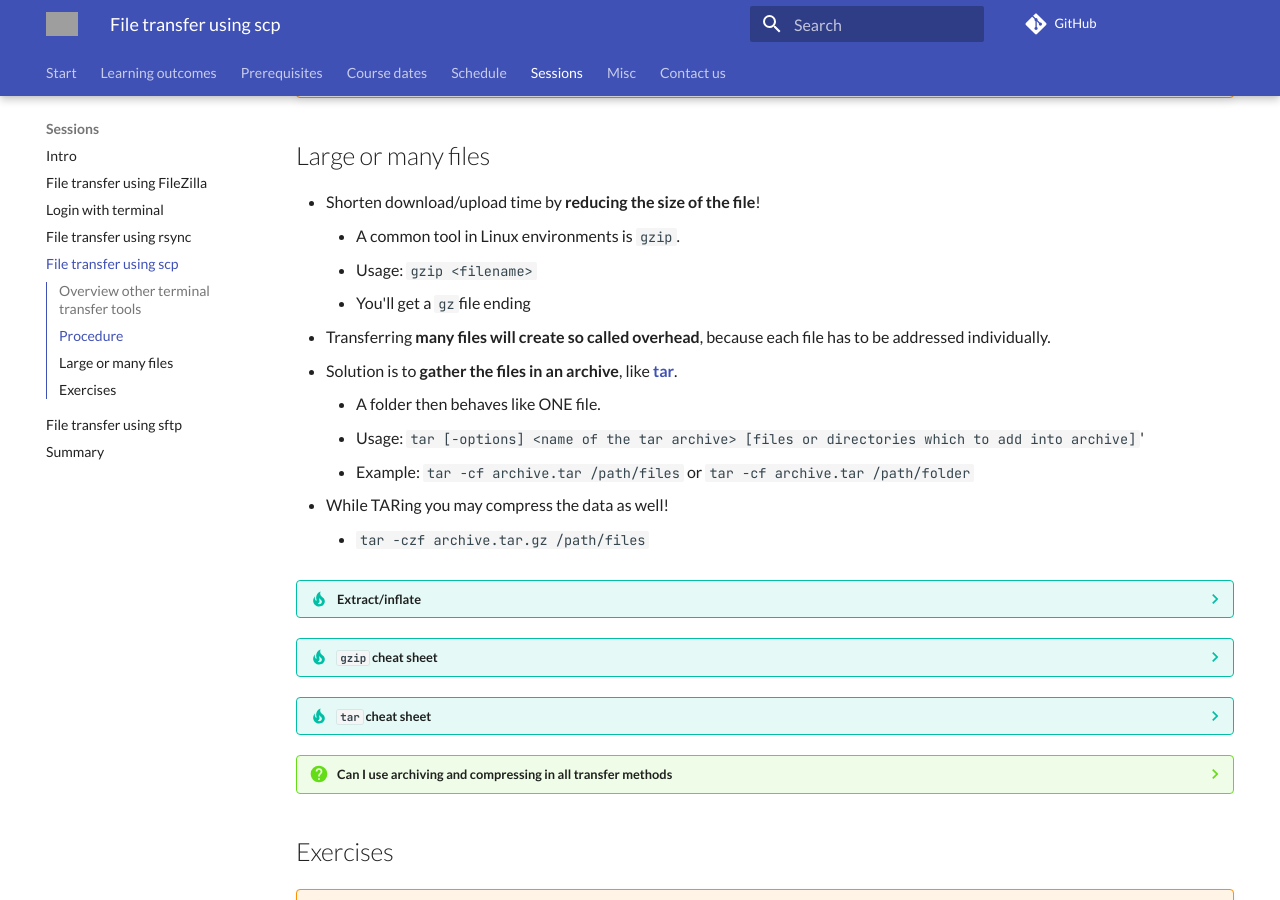
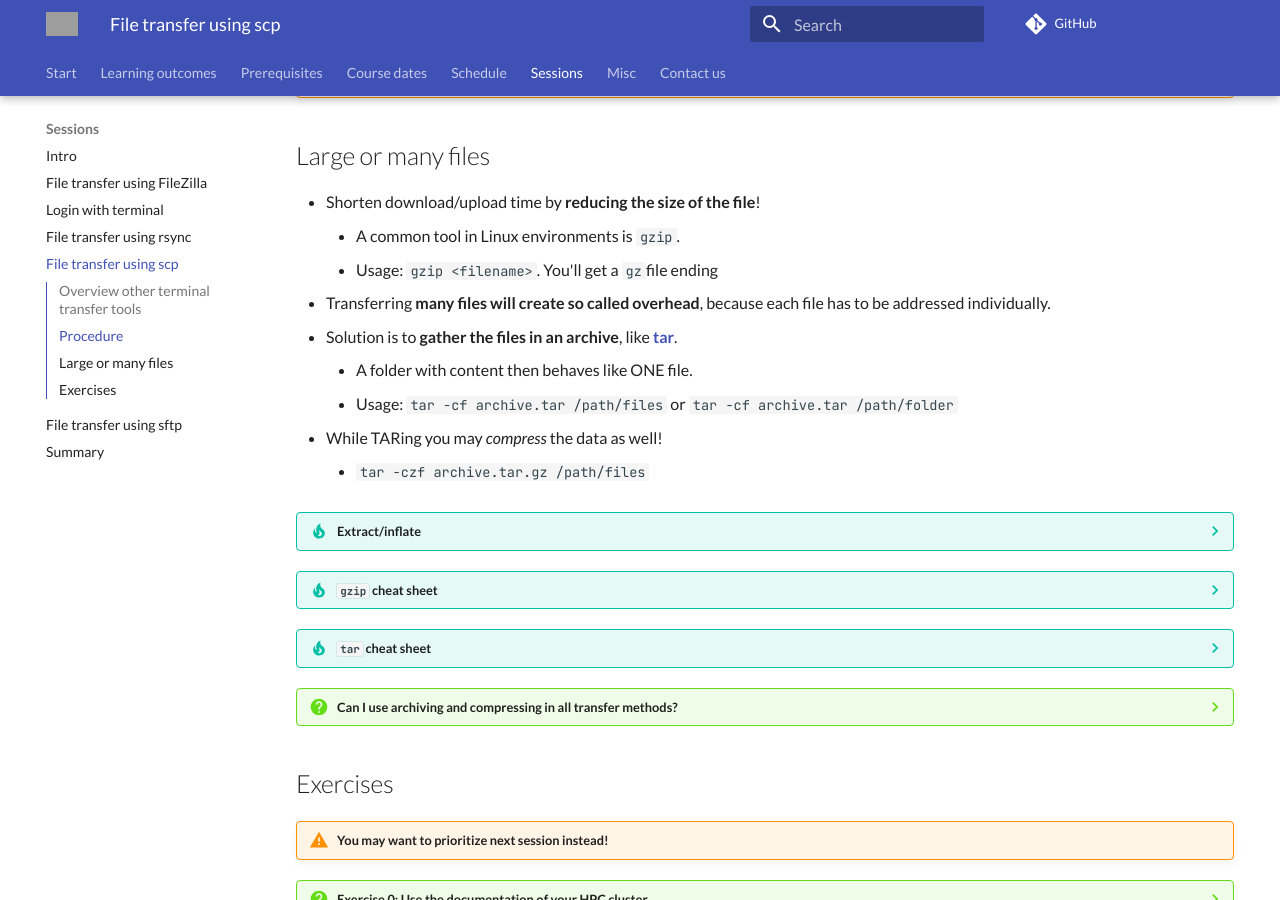
Before and after one commit to UPPMAX/naiss_file_transfer_course, an MkDocs documentation site: the page built from docs/sessions/scp/README.md, in a window 1280 px wide and 900 px high, scrolled down 1871 px. Built offline with MkDocs 1.6.1 and Material for MkDocs 9.7.7, drawn with Linux system fonts in a browser that asks for light colours; comment, search, counter and statistics services are not loaded; grey boxes are pictures that could not be loaded.

Commit message:
README.md scp archiving fixes

```diff
--- a/docs/sessions/scp/README.md
+++ b/docs/sessions/scp/README.md
@@ -175,14 +175,12 @@
 
 - Shorten download/upload time by **reducing the size of the file**!
     - A common tool in Linux environments is ``gzip``.
-    - Usage: ``gzip <filename>``
-    - You'll get a ``gz``file ending
+    - Usage: ``gzip <filename>``. You'll get a ``gz``file ending
 - Transferring **many files will create so called overhead**, because each file has to be addressed individually.
 - Solution is to **gather the files in an archive**, like [**tar**](https://en.wikipedia.org/wiki/Tar_(computing)).
-    - A folder then behaves like ONE file.
-    - Usage: ``tar [-options] <name of the tar archive> [files or directories which to add into archive]``'
-    - Example: ``tar -cf archive.tar /path/files`` or ``tar -cf archive.tar /path/folder``
-- While TARing you may compress the data as well!
+    - A folder with content then behaves like ONE file.
+    - Usage: ``tar -cf archive.tar /path/files`` or ``tar -cf archive.tar /path/folder``
+- While TARing you may *compress* the data as well!
     - ``tar -czf archive.tar.gz /path/files``
 
 ???- tip "Extract/inflate"
@@ -199,10 +197,9 @@
 
         - [``tar`` manual](https://devhints.io/tar)
 
-???- question "Can I use archiving and compressing in all transfer methods"
+???- question "Can I use archiving and compressing in all transfer methods?"
 
-    - Compressing and archiving is useful whenever you transfer files.
-    - No matter of which transfer tool you are using, graphical or in terminal!
+    - Yes!
 
 ## Exercises
 
```
